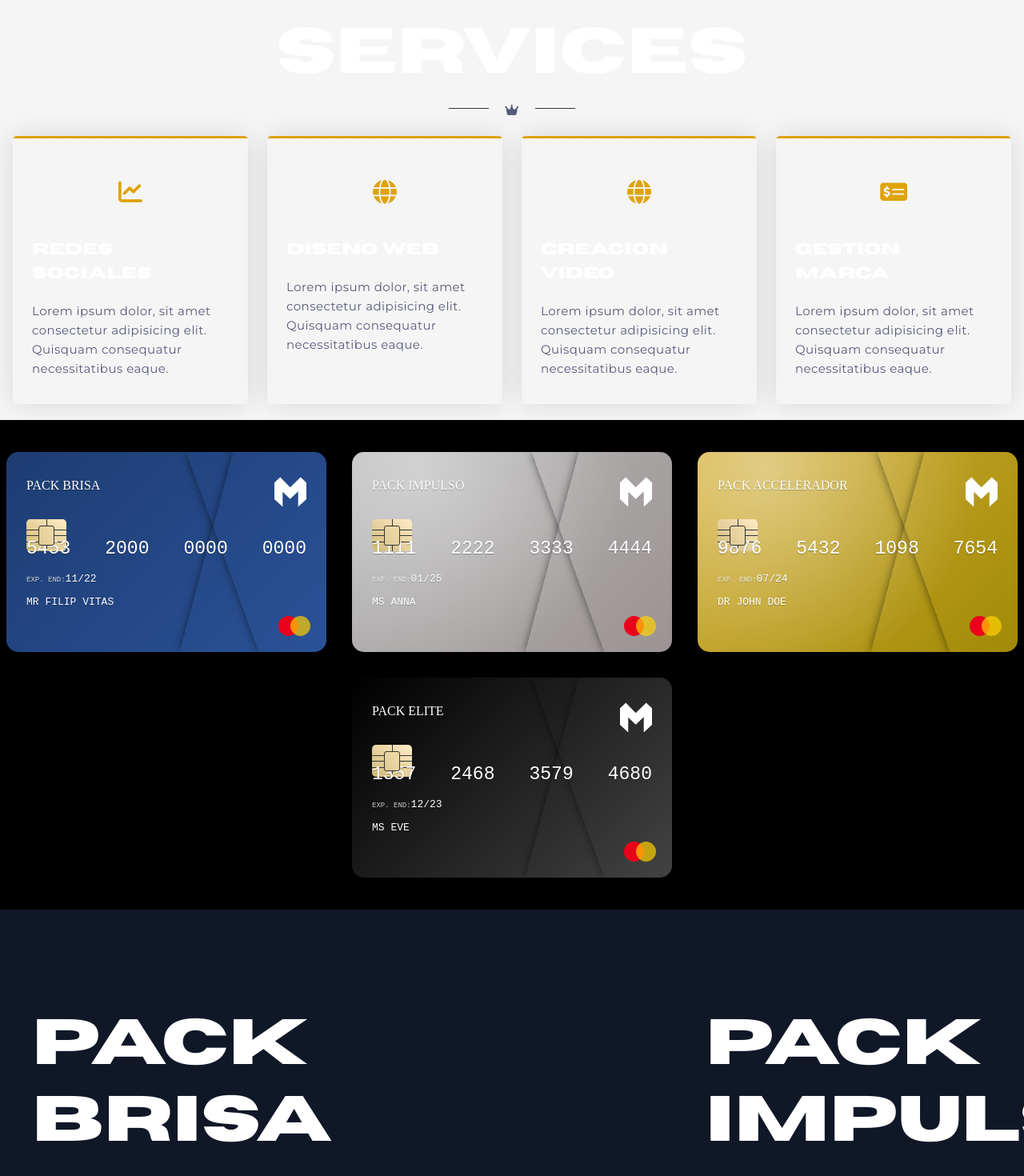
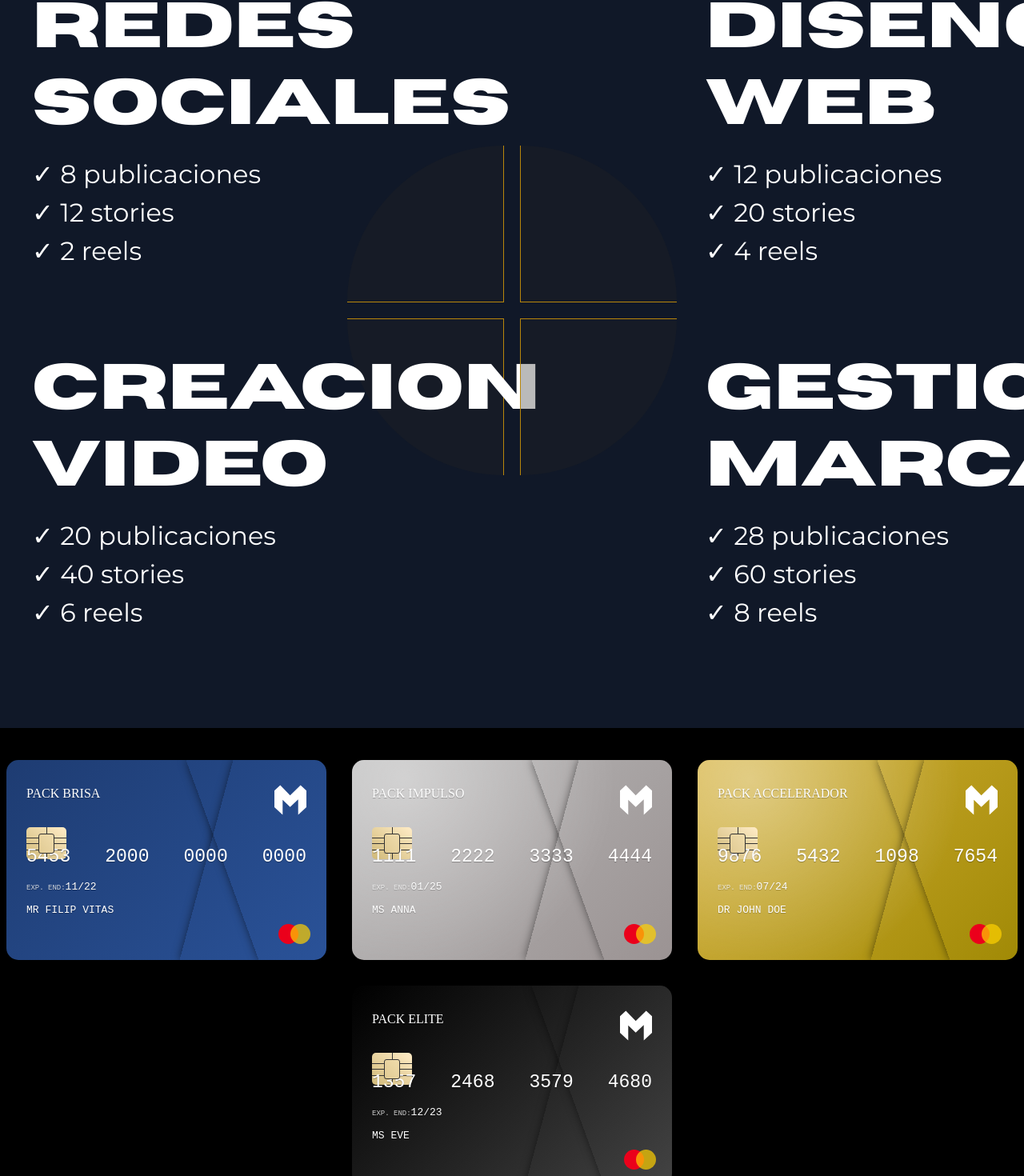
Before and after one commit to 299792455/Refonte-Martin, a Next.js app: page / in a window 1280 px wide. Shown: the part 934-2404 px from the top of the page at 80% size. Built offline with nearby package versions, Linux system fonts and the light colour scheme; a web font is replaced by a local one.

Commit message:
Deleted : ExclusiveService component // Modif. Service component titles

```diff
--- a/src/app/page.tsx
+++ b/src/app/page.tsx
@@ -3,7 +3,7 @@ import Background from "../components/Background";
 import Contact from "../components/Contact";
 import Services from "../components/Services";
 import Team from "../components/Team/index";
-import ExclusiveService from "@/components/ExclusiveService";
+//import ExclusiveService from "@/components/ExclusiveService";
 import "@fortawesome/fontawesome-free/css/all.min.css"
 import CardExclusiveService from "@/components/CardExclusiveService";
 export default function Home() {
@@ -11,9 +11,9 @@ export default function Home() {
     <main className="bg-black text-white font-['Space_Grotesk'] overflow-x-hidden">
       <Background />
       <Hero />
-      <ExclusiveService />
+      <Services />
       <CardExclusiveService />
-      <Services />
+
       <Team />
 
     <Contact />
--- a/src/components/Services/index.tsx
+++ b/src/components/Services/index.tsx
@@ -11,14 +11,11 @@ export default function Services() {
 
   <div className="circle"></div>
   <div className="relative lg:pr-52">
-    <h3 className="capitalize text-white mb-4 text-2xl xl:text-3xl">Pack<br /> Brisa</h3>
+    <h3 className="capitalize text-white mb-4 text-2xl xl:text-3xl">Redes<br /> Sociales</h3>
     <p className="text-gray-400">
       ✓ 8 publicaciones<br />
       ✓ 12 stories<br />
-      ✓ 2 reels<br />
-      ✓ 20€ en publicidad incluidos<br />
-      ✓ Mini informe mensual<br />
-      ✓ Sorpresa de bienvenida
+      ✓ 2 reels
     </p>
   </div>
 </div>
@@ -27,14 +24,11 @@ export default function Services() {
         <div className="card  p-10 relative">
           <div className="circle"></div>
           <div className="relative lg:pl-48">
-            <h3 className="capitalize text-white mb-4 text-2xl xl:text-3xl">Pack <br />  impulso</h3>
+            <h3 className="capitalize text-white mb-4 text-2xl xl:text-3xl">Diseno <br />  Web</h3>
             <p className="text-gray-400">
       ✓ 12 publicaciones<br />
       ✓ 20 stories<br />
-      ✓ 4 reels<br />
-      ✓ 50€ en publicidad incluidos<br />
-      ✓ Informe detallado mensual<br />
-      ✓ Mini tutorial de grabación
+      ✓ 4 reels
     </p>
           </div>
         </div>
@@ -42,14 +36,11 @@ export default function Services() {
         <div className="card  p-10 relative">
           <div className="circle"></div>
           <div className="relative lg:pr-44">
-            <h3 className="capitalize text-white mb-4 text-2xl xl:text-3xl">Pack <br />  Accelerador </h3>
+            <h3 className="capitalize text-white mb-4 text-2xl xl:text-3xl">Creacion <br />Video</h3>
                   <p className="text-gray-400">
       ✓ 20 publicaciones<br />
       ✓ 40 stories<br />
-      ✓ 6 reels<br />
-      ✓ 150€ en publicidad incluidos<br />
-      ✓ Estadisticas avanzadas<br />
-      ✓ Asesoria personalizada
+      ✓ 6 reels
     </p>
 
           </div>
@@ -58,14 +49,11 @@ export default function Services() {
         <div className="card p-10 relative">
           <div className="circle"></div>
           <div className="relative lg:pl-48">
-            <h3 className="capitalize text-white mb-4 text-2xl xl:text-3xl">Pack<br />  Elite</h3>
+            <h3 className="capitalize text-white mb-4 text-2xl xl:text-3xl">Gestion<br />  Marca</h3>
             <p className="text-gray-400">
       ✓ 28 publicaciones<br />
       ✓ 60 stories<br />
-      ✓ 8 reels<br />
-      ✓ 300€ en publicidad incluidos<br />
-      ✓ Informe completo con KPIs<br />
-      ✓ Cena exclusiva de networking
+      ✓ 8 reels
     </p>
           </div>
         </div>
--- a/src/components/Team/index.tsx
+++ b/src/components/Team/index.tsx
@@ -86,29 +86,7 @@ contenido</p>
             </ul>
           </div>
         </div>
-        <div className="card">
-          <img
-            src="https://images.unsplash.com/photo-1494790108377-be9c29b29330?q=80&amp;w=1887&amp;auto=format&amp;fit=crop&amp;ixlib=rb-4.0.3&amp;ixid=M3wxMjA3fDB8MHxwaG90by1wYWdlfHx8fGVufDB8fHx8fA%3D%3D"
-            alt="Nouvelle Personne"
-          />
-          <div className="card-content">
-            <h3>ADRIÁN</h3>
-            <p>Aprendiz del tiempo y la transición
-            </p>
-            <ul>
-              <li>
-                <a href="#">
-                  <i className="fa-brands fa-x-twitter" />
-                </a>
-              </li>
-              <li>
-                <a href="#">
-                  <i className="fa-brands fa-linkedin-in" />
-                </a>
-              </li>
-            </ul>
-          </div>
-        </div>
+
       </div>
     </section>
   );
```
